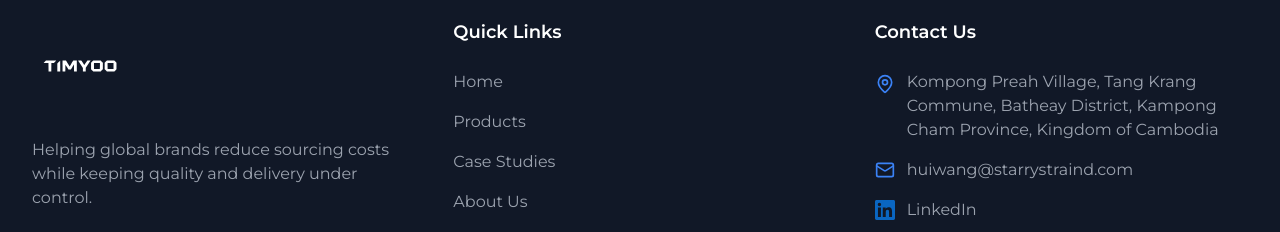
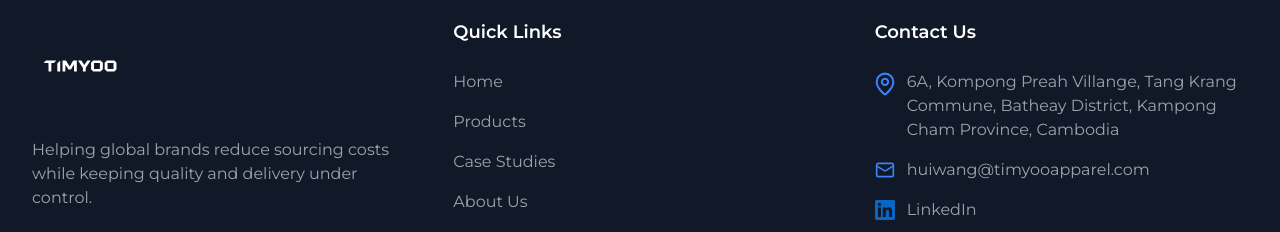
Before and after one commit to hiytom/TimYoo, a React (Vite) app: page / in a window 1280 px wide. Shown: the part 6092-6324 px from the top of the page. Built offline with nearby package versions, Linux system fonts and the light colour scheme.

Commit message:
Update contact links and domain email

```diff
--- a/src/components/Footer.tsx
+++ b/src/components/Footer.tsx
@@ -1,8 +1,30 @@
 import React from 'react';
-import { Mail, MapPin } from 'lucide-react';
+import { Mail } from 'lucide-react';
 import logo from '../assets/logo.svg';
 import { siteData } from '../data/siteData';
 import { toDomId } from '../utils/domId';
+
+const MapPinIcon: React.FC<{ className?: string; id?: string }> = ({ className, id }) => (
+  <svg
+    id={id}
+    className={className}
+    viewBox="0 0 24 24"
+    overflow="visible"
+    role="img"
+    aria-label="Map location"
+    xmlns="http://www.w3.org/2000/svg"
+    fill="none"
+    stroke="currentColor"
+    strokeLinecap="round"
+    strokeLinejoin="round"
+    strokeWidth="2"
+  >
+    <g transform="translate(12 12) scale(1.25) translate(-12 -12)">
+      <path d="M20 10c0 4.993-5.539 10.193-7.399 11.799a1 1 0 0 1-1.202 0C9.539 20.193 4 14.993 4 10a8 8 0 0 1 16 0" />
+      <circle cx="12" cy="10" r="3" />
+    </g>
+  </svg>
+);
 
 const LinkedInIcon: React.FC<{ className?: string; id?: string }> = ({ className, id }) => (
   <svg
@@ -22,6 +44,8 @@ const LinkedInIcon: React.FC<{ className?: string; id?: string }> = ({ className
 
 const Footer: React.FC = () => {
   const { footer } = siteData;
+  const address = footer.contact.addressLines.join(' ');
+  const googleMapsUrl = `https://www.google.com/maps/search/?api=1&query=${encodeURIComponent(address)}`;
 
   return (
     <footer className="bg-gray-900 text-white pt-16 pb-8" id="site-footer">
@@ -61,14 +85,26 @@ const Footer: React.FC = () => {
             <h3 id="footer-contact-title" className="text-lg font-semibold mb-6">Contact Us</h3>
             <ul id="footer-contact-list" className="space-y-4">
               <li id="footer-contact-address-item" className="flex items-start">
-                <MapPin id="footer-contact-address-icon" className="w-5 h-5 shrink-0 text-blue-500 mr-3 mt-1" />
-                <span id="footer-contact-address" className="text-gray-400">
-                  {footer.contact.addressLines.join(' ')}
-                </span>
+                <MapPinIcon id="footer-contact-address-icon" className="w-5 h-5 shrink-0 text-blue-500 mr-3 mt-1" />
+                <a
+                  id="footer-contact-address"
+                  href={googleMapsUrl}
+                  target="_blank"
+                  rel="noreferrer"
+                  className="text-gray-400 hover:text-white transition-colors"
+                >
+                  {address}
+                </a>
               </li>
               <li id="footer-contact-email-item" className="flex items-center">
                 <Mail id="footer-contact-email-icon" className="w-5 h-5 shrink-0 text-blue-500 mr-3" />
-                <span id="footer-contact-email" className="text-gray-400">{footer.contact.email}</span>
+                <a
+                  id="footer-contact-email"
+                  href={`mailto:${footer.contact.email}`}
+                  className="text-gray-400 hover:text-white transition-colors"
+                >
+                  {footer.contact.email}
+                </a>
               </li>
               <li id="footer-contact-phone-item" className="flex items-center">
                 <LinkedInIcon id="footer-contact-phone-icon" className="w-5 h-5 shrink-0 text-[#0A66C2] mr-3" />
--- a/src/data/siteData.ts
+++ b/src/data/siteData.ts
@@ -503,7 +503,7 @@ export const siteData = {
     cta: {
       title: 'Start Your Next Program With Less Risk',
       description: "Share your product and timeline. We'll review and respond within 24 hours.",
-      email: 'huiwang@starrystraind.com',
+      email: 'huiwang@timyooapparel.com',
       buttonLabel: 'Discuss Your Program',
     },
   },
@@ -519,12 +519,12 @@ export const siteData = {
     ] satisfies Array<{ name: string; path: string }>,
     contact: {
       addressLines: [
-        'Kompong Preah Village, Tang Krang Commune,',
+        '6A, Kompong Preah Villange, Tang Krang Commune,',
         'Batheay District, Kampong Cham Province,',
-        'Kingdom of Cambodia',
+        'Cambodia',
       ],
       phone: '+1 (555) 123-4567',
-      email: 'huiwang@starrystraind.com',
+      email: 'huiwang@timyooapparel.com',
     },
     companyName: 'TIMYOO',
   },
```
